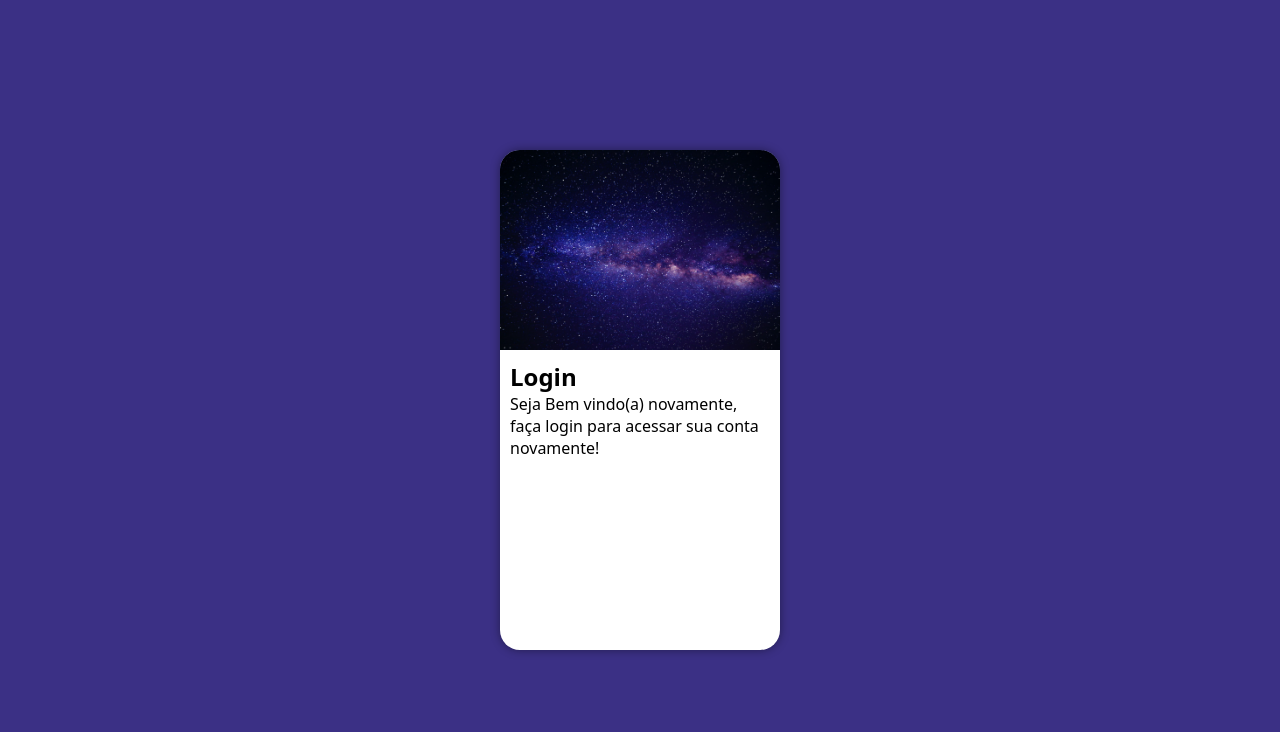
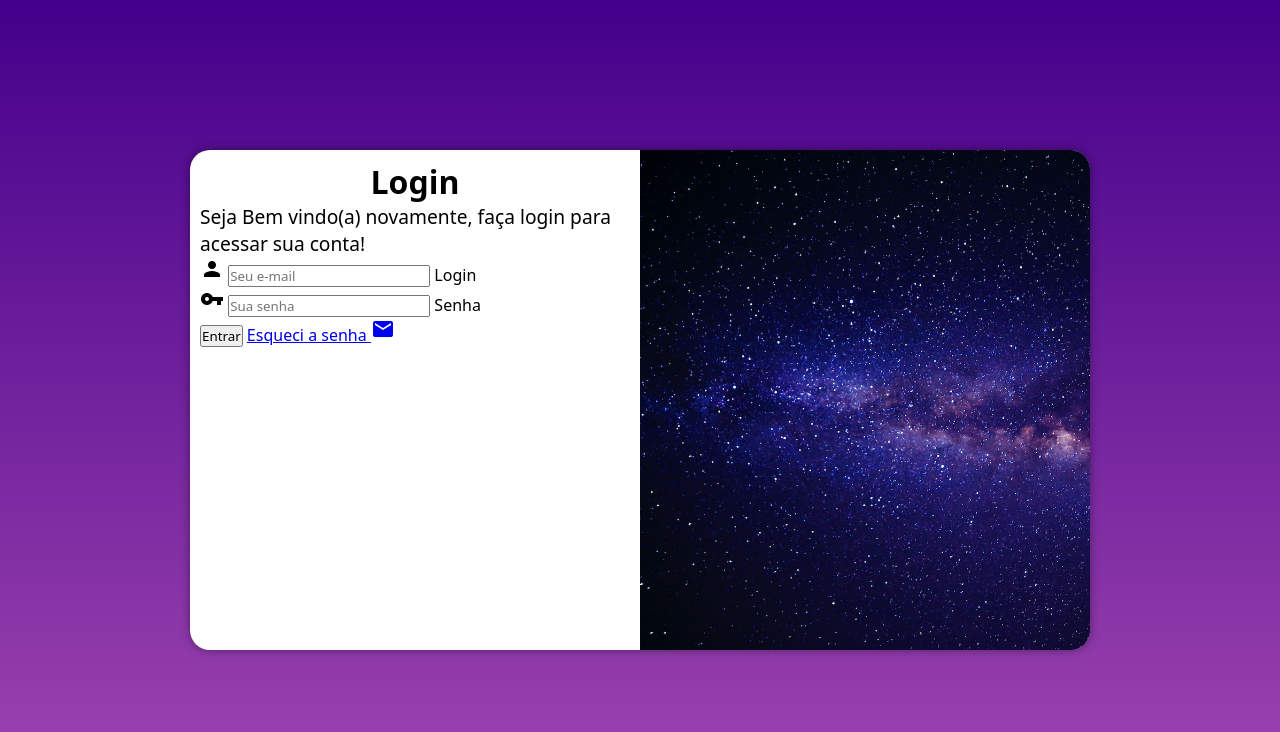
Before and after one commit to MegaPlys/projeto-login, a plain HTML site: page index.html in a window 1280 px wide. Drawn offline with Linux system fonts and the light colour scheme.

Commit message:
nedia query - tablet e grandes telas

```diff
--- /dev/null
+++ b/estilos/mediaquery.css
@@ -0,0 +1,50 @@
+@charset "UTF-8";
+
+@media  screen and (min-width: 768px) and (max-width:992px) {
+
+    body{
+        background-image: linear-gradient(to top, #9F45B0, #44008b);
+    }
+
+    section#login {
+        width: 90vw;
+    }
+    section#login > div#imagem {
+        float: left;
+        width: 30%;
+        height: 100%;
+        background-position: center center;
+    }
+    section#login > div#formula {
+        float: right;
+        width: 70%;
+    }
+}
+
+@media screen and (min-width: 992px) {
+
+    body{
+        background-image: linear-gradient(to top, #9F45B0, #44008b);
+    }
+
+    section#login{
+        width: 900px;
+    }
+
+    section#login > div#imagem {
+        float: right;
+        width: 50%;
+        height: 100%;
+    }
+    section#login > div#formula {
+        float: left;
+        width: 50%;
+    }
+    div#formula > h1 {
+        font-size: 2em;
+    }
+    div#formula > p {
+        font-size: 1.2em;
+    }
+
+}
--- a/estilos/style.css
+++ b/estilos/style.css
@@ -31,12 +31,15 @@ section#login {
     left: 50%;
     transform: translate(-50%, -50%);
 
+
     background-color: white;
     width: 280px;
     height: 500px;
     border-radius: 20px;
     overflow: hidden;
     box-shadow: 0px 0px 10px rgba(0, 0, 0, 0.411);
+    transition: width .3s, heigth .3s;
+    transition-timing-function: ease;
 }
 
 section#login > div#imagem {
@@ -50,3 +53,10 @@ section#login > div#formula {
     display: block;
     padding: 10px;
 }
+
+div#formula > h1 {
+    text-align: center;
+}
+div#formula > p {
+    font-size: 0.8em;
+}
--- a/index.html
+++ b/index.html
@@ -6,6 +6,9 @@
     <meta name="viewport" content="width=device-width, initial-scale=1.0">
     <title>Login</title>
     <link rel="stylesheet" href="estilos/style.css">
+    <link rel="stylesheet" href="estilos/mediaquery.css">
+    <link href="https://fonts.googleapis.com/icon?family=Material+Icons"
+      rel="stylesheet">
 </head>
 <body>
     <main>
@@ -15,9 +18,22 @@
             </div>
             <div id="formula">
                 <h1>Login</h1>
-                <p>Seja Bem vindo(a) novamente, faça login para acessar sua conta novamente!</p>
-                <form action="login.php" method="post">
-
+                <p>Seja Bem vindo(a) novamente, faça login para acessar sua conta!</p>
+                <form action="login.php" method="post" autocomplete="on">
+                    <div class="campo">
+                        <i class="material-icons">person</i>
+                        <input type="email" name="email" id="ilgoin" placeholder="Seu e-mail" autocomplete="email" minlength="8" maxlength="30" required>
+                        <label for="ilogin">Login</label>
+                    </div>
+                    <div class="campo">
+                        <i class="material-icons">vpn_key</i>
+                        <input type="password" name="senha" id="isenha" placeholder="Sua senha" autocomplete="current-password" min="8" maxlength="20" required>
+                        <label for="isenha">Senha</label>
+                    </div>
+                    <input type="submit" value="Entrar">
+                    <a href="#">
+                        Esqueci a senha <i class="material-icons">mail</i>
+                    </a>
                 </form>
             </div>
         </section>
```
